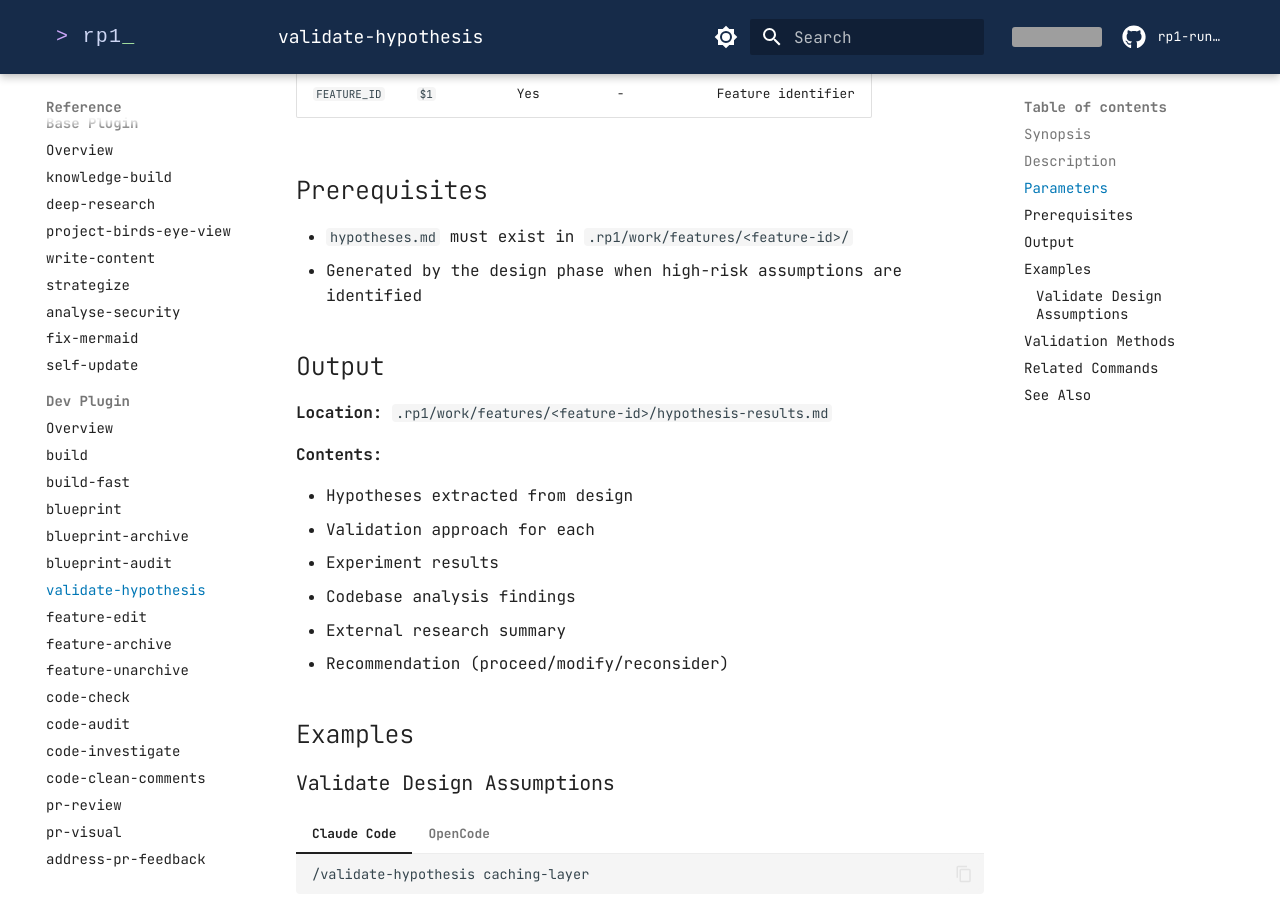
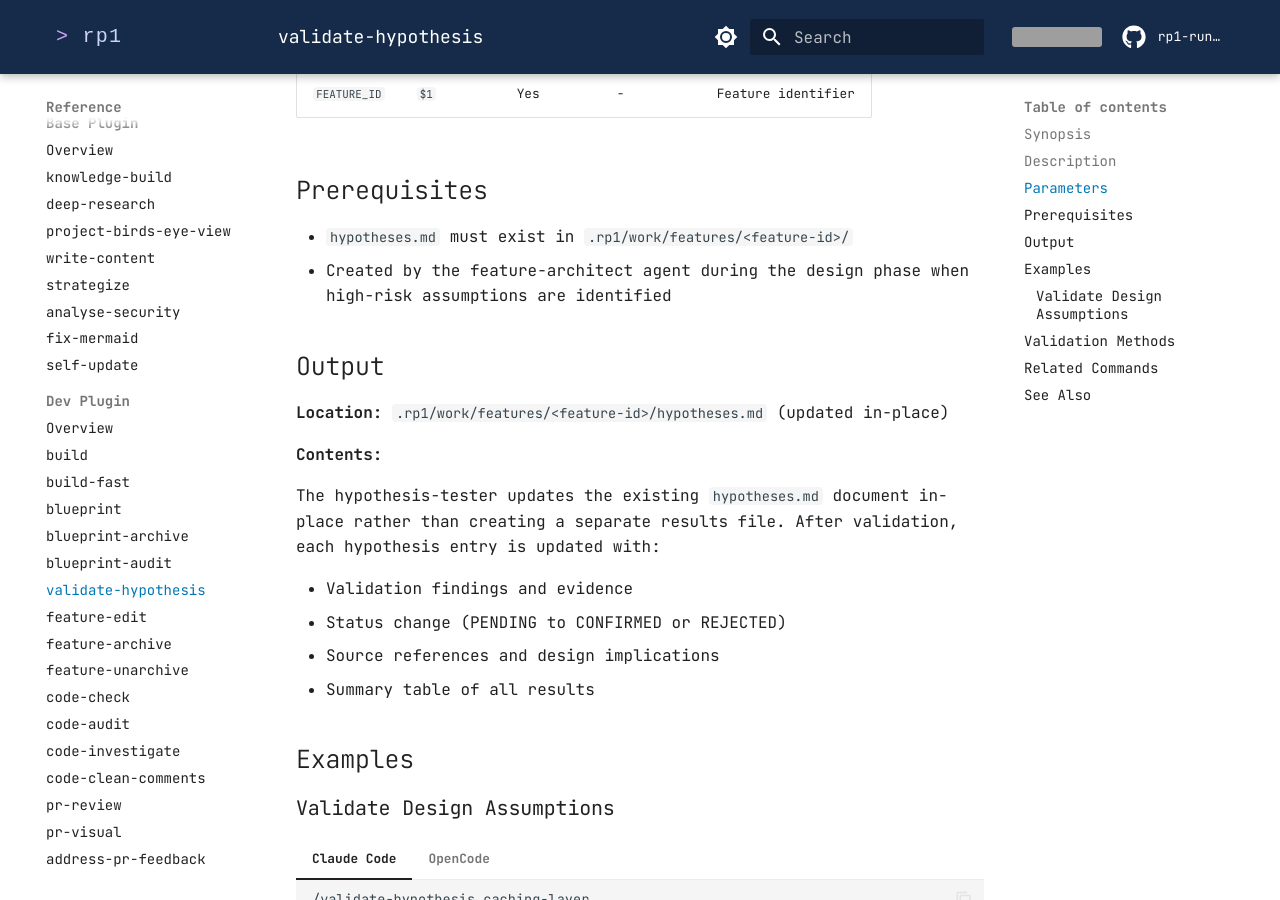
Before and after one commit to rp1-run/rp1, an MkDocs documentation site: the page built from docs/reference/dev/validate-hypothesis.md, in a window 1280 px wide and 900 px high, scrolled down 945 px. Built offline with MkDocs 1.6.1 and Material for MkDocs 9.7.7, drawn with Linux system fonts in a browser that asks for light colours; comment, search, counter and statistics services are not loaded; grey boxes are pictures that could not be loaded.

Commit message:
feat(hypothesis-author): implement T2, T4, T5 - clarify hypothesis doc ownership
Reframe hypothesis-tester's document template section as a format
reference with explicit feature-architect ownership attribution, update
validate-hypothesis SKILL prerequisite wording, and correct reference
docs to reflect the actual in-place update behavior and artifact path.

Generated with AI

Co-Authored-By: rp1 <bot@rp1.run>

```diff
--- a/docs/reference/dev/validate-hypothesis.md
+++ b/docs/reference/dev/validate-hypothesis.md
@@ -38,20 +38,20 @@ This is an **optional** step in the feature workflow, recommended when:
 ## Prerequisites
 
 - `hypotheses.md` must exist in `.rp1/work/features/<feature-id>/`
-- Generated by the design phase when high-risk assumptions are identified
+- Created by the feature-architect agent during the design phase when high-risk assumptions are identified
 
 ## Output
 
-**Location:** `.rp1/work/features/<feature-id>/hypothesis-results.md`
+**Location:** `.rp1/work/features/<feature-id>/hypotheses.md` (updated in-place)
 
 **Contents:**
 
-- Hypotheses extracted from design
-- Validation approach for each
-- Experiment results
-- Codebase analysis findings
-- External research summary
-- Recommendation (proceed/modify/reconsider)
+The hypothesis-tester updates the existing `hypotheses.md` document in-place rather than creating a separate results file. After validation, each hypothesis entry is updated with:
+
+- Validation findings and evidence
+- Status change (PENDING to CONFIRMED or REJECTED)
+- Source references and design implications
+- Summary table of all results
 
 ## Examples
 
```
Also changed, not shown: plugins/dev/agents/hypothesis-tester.md (+5 -2 lines), plugins/dev/skills/validate-hypothesis/SKILL.md (+1 -1 lines).
